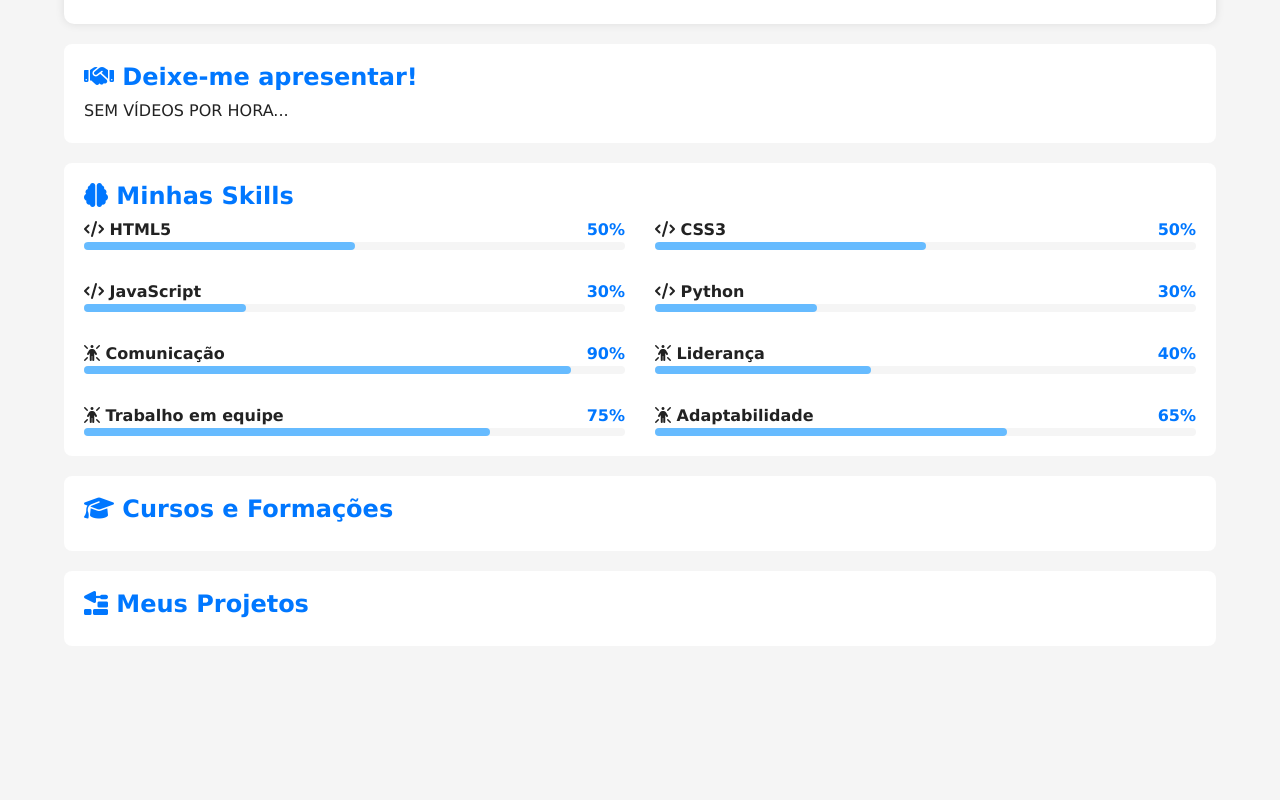
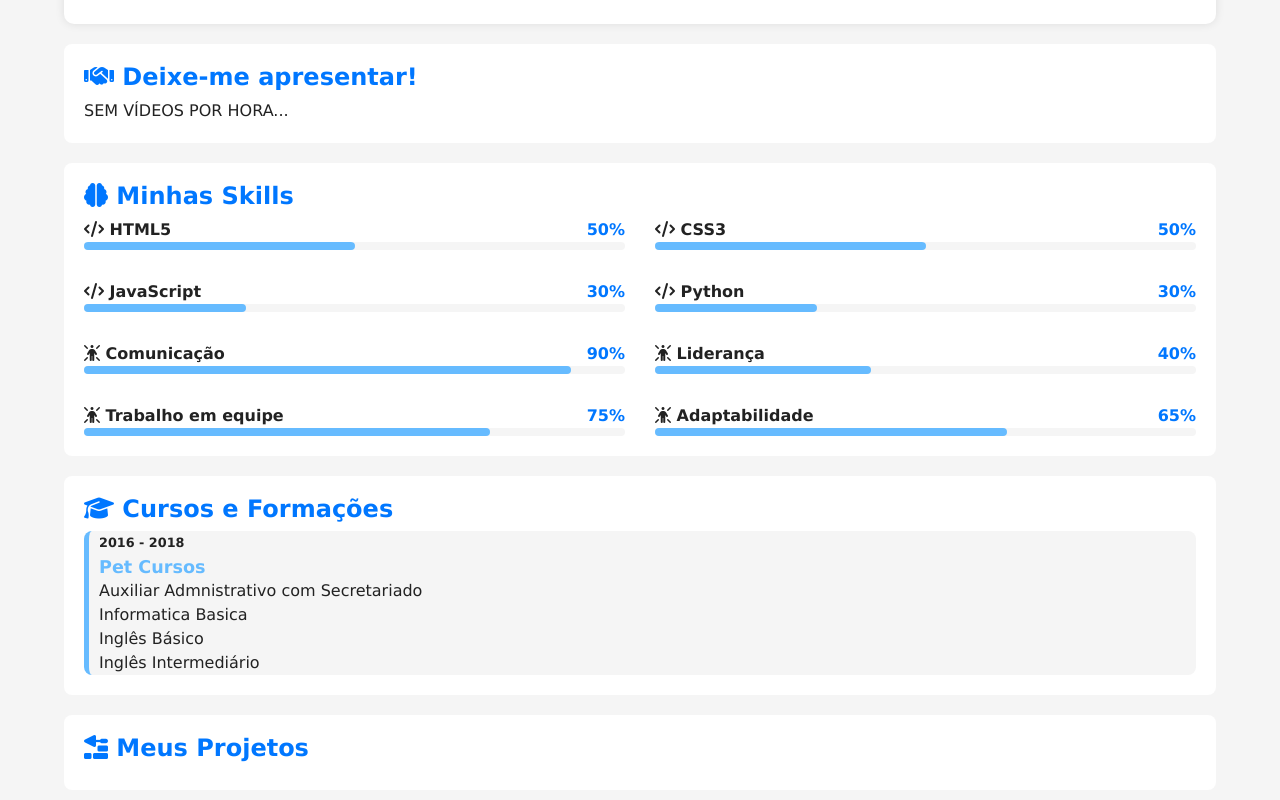
Before and after one commit to albertiF-dev/projeto-portfolio, a plain HTML site: page index.html in a window 1280 px wide. Shown: the part 520-1320 px from the top of the page. Before the commit the page ends 1186 px from the top, so only its background shows below. Drawn offline with Linux system fonts and the light colour scheme.

Commit message:
Área de formação
Todas as minhas formações feitas até então.

```diff
--- a/estilos/style.css
+++ b/estilos/style.css
@@ -181,6 +181,37 @@ article#video .video-container {
   border-radius: 8px;
 }
 
+#formacao-container {
+  display: flex;
+  flex-direction: column-reverse;
+  gap: 20px;
+}
+
+#formacao-container .curso {
+  background-color: var(--fundo-principal);
+  border-radius: 8px;
+  border-left: 5px solid var(--destaque-inverso);
+  padding-left: 10px;
+  transition: border-width 0.5s, border-color 0.5s;
+}
+
+#formacao-container .curso:hover {
+  border-left-width: 15px;
+  border-color: var(--destaque);
+  cursor: pointer;
+}
+
+#formacao-container .periodo {
+  font-size: 0.8em;
+  font-weight: bold;
+  color: var(--texto);
+}
+
+#formacao-container .instituicao {
+  color: var(--destaque-inverso);
+  font-size: 1.1em;
+}
+
 @media screen and (min-width: 768px) {
   #skill-container {
     grid-template-columns: 1fr 1fr;
--- a/index.html
+++ b/index.html
@@ -165,6 +165,16 @@
         <!-- Fim article#skills-->
         <article id="formacao">
           <h2><i class="fa-solid fa-graduation-cap"></i> Cursos e Formações</h2>
+          <div id="formacao-container">
+            <div class="curso">
+              <p class="periodo"> 2016 - 2018</p>
+              <h3 class="instituicao">Pet Cursos</h3>
+              <p class="titulacao">Auxiliar Admnistrativo com Secretariado</p>
+              <p class="titulacao">Informatica Basica</p>
+              <p class="titulacao">Inglês Básico</p>
+              <p class="titulacao">Inglês Intermediário</p>
+            </div>
+          </div>
         </article>
         <!-- Fim article#formacao-->
         <article id="projetos">
```
